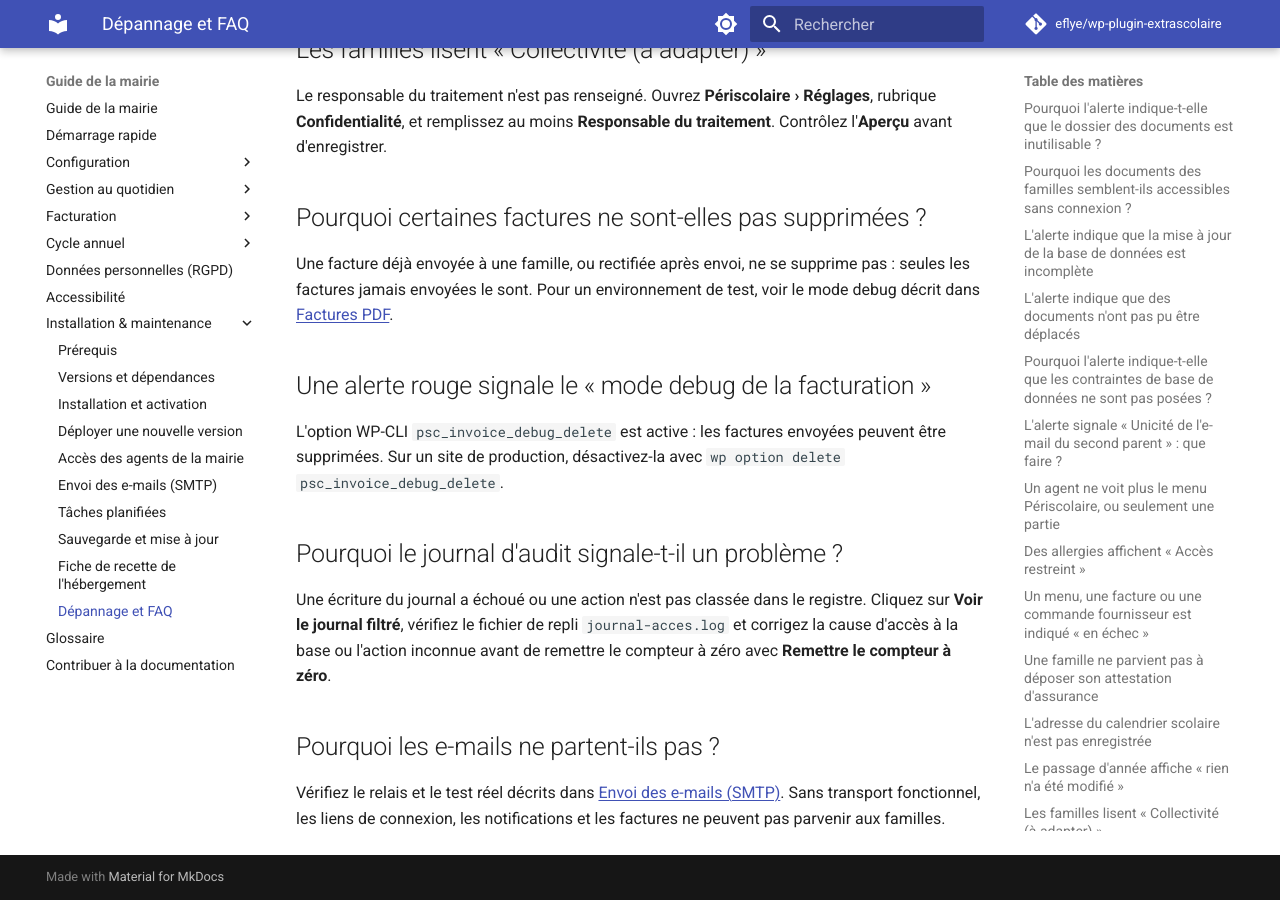
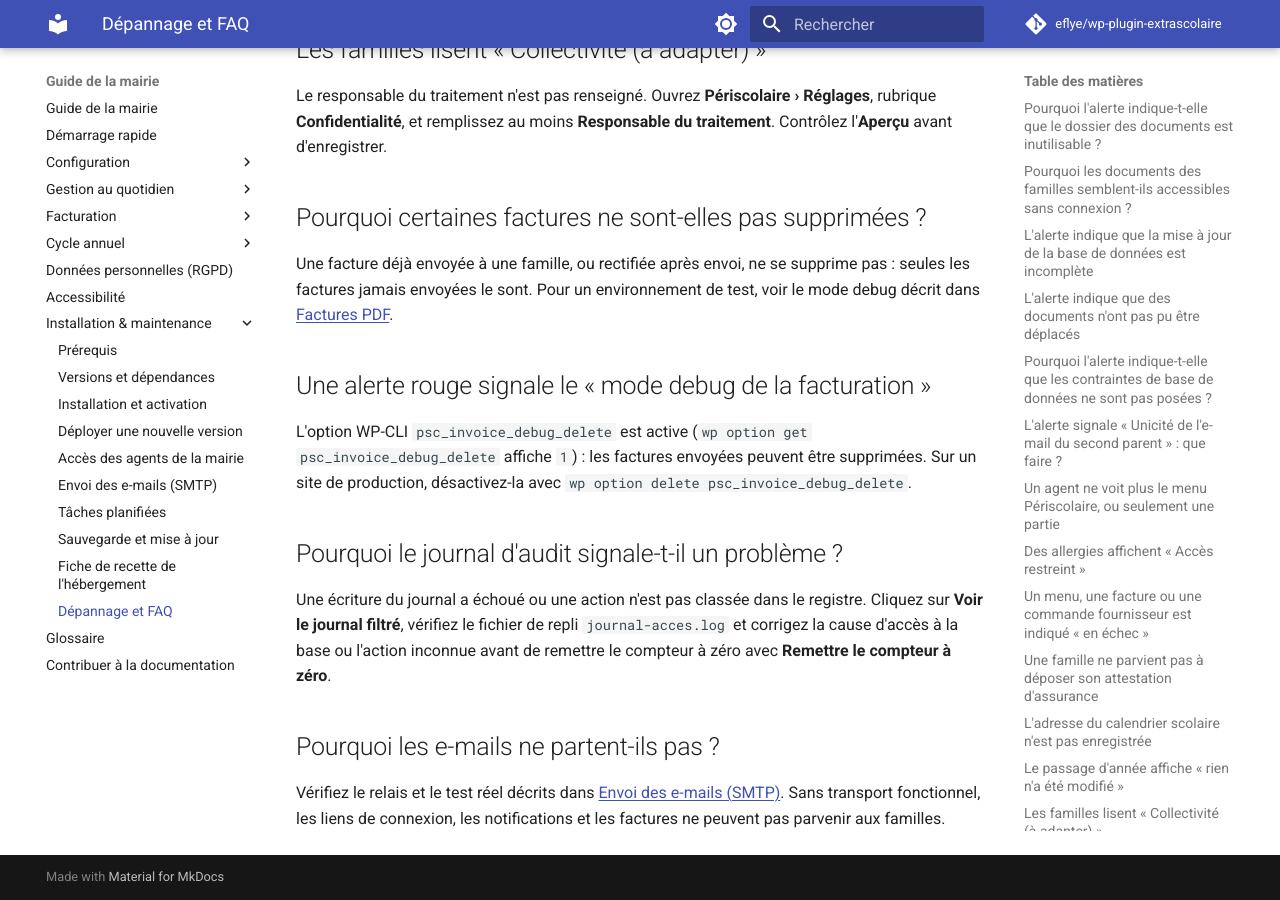
Before and after one commit to eflye/wp-plugin-extrascolaire, an MkDocs documentation site: the page built from documentation/installation/depannage-faq.md, in a window 1280 px wide and 900 px high, scrolled down 2887 px. Built offline with MkDocs 1.6.1 and Material for MkDocs 9.7.7, drawn with Linux system fonts in a browser that asks for light colours; comment, search, counter and statistics services are not loaded.

Commit message:
docs(factures): mode debug visible, commande de vérification, guide développeur
Co-Authored-By: Claude Opus 5.5 <noreply@anthropic.com>
Claude-Session: https://claude.ai/code/session_01NUknn5V2uYE87AKNARM7tY

```diff
--- a/documentation/installation/depannage-faq.md
+++ b/documentation/installation/depannage-faq.md
@@ -63,7 +63,7 @@ Une facture déjà envoyée à une famille, ou rectifiée après envoi, ne se su
 
 ## Une alerte rouge signale le « mode debug de la facturation »
 
-L'option WP-CLI `psc_invoice_debug_delete` est active : les factures envoyées peuvent être supprimées. Sur un site de production, désactivez-la avec `wp option delete psc_invoice_debug_delete`.
+L'option WP-CLI `psc_invoice_debug_delete` est active (`wp option get psc_invoice_debug_delete` affiche `1`) : les factures envoyées peuvent être supprimées. Sur un site de production, désactivez-la avec `wp option delete psc_invoice_debug_delete`.
 
 ## Pourquoi le journal d'audit signale-t-il un problème ?
 
```
Also changed, not shown: docs/developpement-local.md (+17 -0 lines), documentation/facturation/factures-pdf.md (+8 -2 lines).
